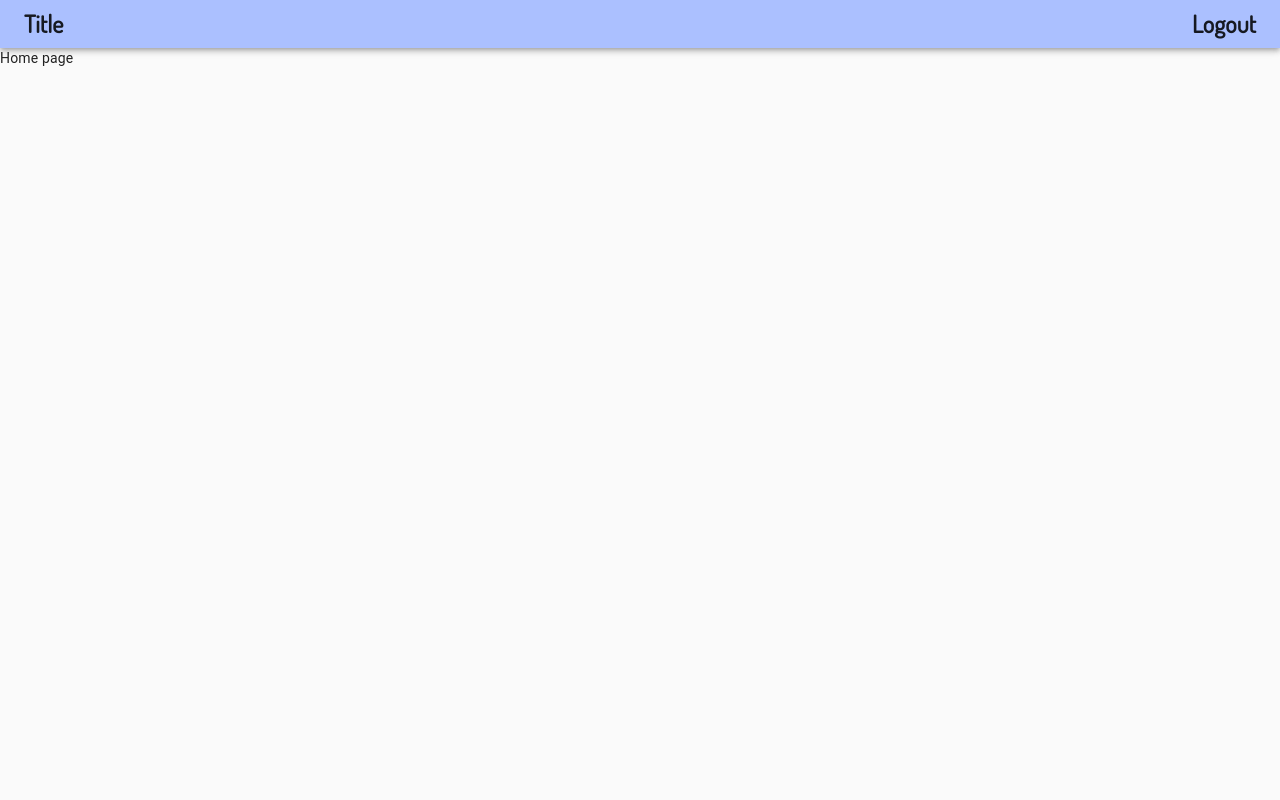
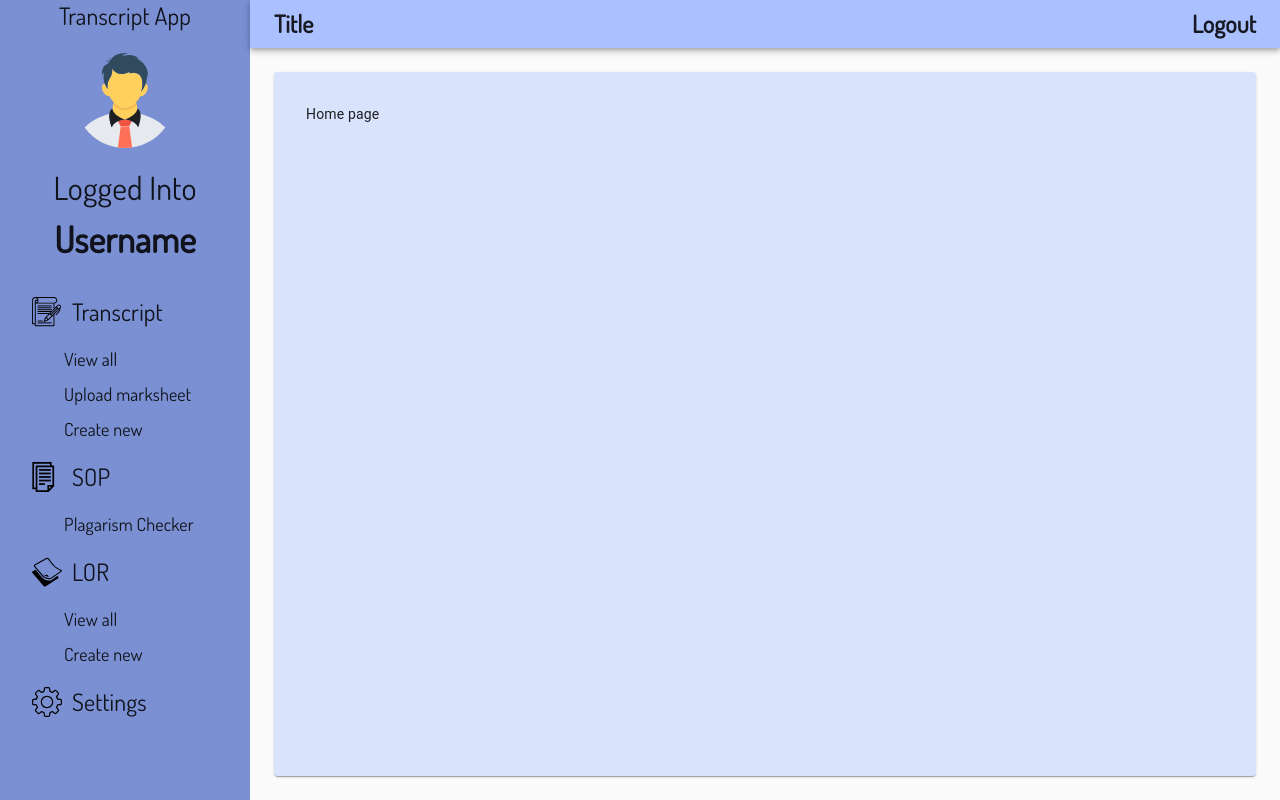
Before and after one commit to djunicode/Transcript-web, a React (Create React App) app in the folder frontend/: page / in a window 1280 px wide. Built offline with nearby package versions, Linux system fonts and the light colour scheme.

Commit message:
Created template component
Made SideNav relative so that it fits in the layout properly

```diff
--- a/frontend/src/App.js
+++ b/frontend/src/App.js
@@ -1,9 +1,8 @@
 import React from 'react'
 import { Provider } from 'react-redux'
-import { BrowserRouter, Route } from 'react-router-dom';
+import { BrowserRouter, Route, Switch } from 'react-router-dom';
 import ProtectedRoute from './components/ProtectedRoute'
-import SideNav from './components/SideNav';
-import Appbar from './components/Appbar'
+import Template from './components/Template'
 import store from './redux/store'
 import { CssBaseline, ThemeProvider } from '@material-ui/core'
 import { lightTheme } from './theme/lightTheme'
@@ -14,11 +13,15 @@ function App() {
 			<CssBaseline />
 			<ThemeProvider theme={lightTheme}>
 				<BrowserRouter>
-				{/* <SideNav /> */}
-				<Appbar />
-				<Route exact path="/"> Home page </Route>
-				<Route exact path="/login"> Login page </Route>
-				<ProtectedRoute exact path="/test"> Testing Protected Routes </ProtectedRoute>
+					<Switch>
+						{/* Routes outside template */}
+						<Route exact path="/login"> Login page </Route>
+						<Template>
+							{/* Routes inside template */}
+							<Route exact path="/"> Home page </Route>
+							<ProtectedRoute exact path="/test"> Testing Protected Routes </ProtectedRoute>
+						</Template>
+					</Switch>
 				</BrowserRouter>
 			</ThemeProvider>
 		</Provider>
--- a/frontend/src/components/SideNav.js
+++ b/frontend/src/components/SideNav.js
@@ -1,4 +1,4 @@
-import { Drawer, List, ListItem, ListItemIcon, ListItemText, makeStyles, Typography } from '@material-ui/core'
+import { List, ListItem, ListItemIcon, ListItemText, makeStyles, Typography } from '@material-ui/core'
 import React from 'react'
 import ManSVG from '../assets/svg/man.svg';
 import { ReactComponent as TranscriptSVG} from '../assets/svg/navbar_transcript.svg'
@@ -41,7 +41,7 @@ const navItems = {
 const useStyles = makeStyles(theme=>({
         drawer: { flexShrink: 0 },
         drawerPaper: {
-            minWidth: drawerWidth,
+            width: drawerWidth, minHeight: '100vh', height: '100%',
             backgroundColor: theme.palette.primary.dark,
         },
         svgIcon: {
@@ -98,15 +98,9 @@ function SideNav() {
     // If xs, render drawer?
 
     return (
-        <Drawer
-        className={classes.drawer}
-        variant="permanent"
-        classes={{
-            paper: classes.drawerPaper,
-        }}
-        >
+        <div className={classes.drawerPaper}>
             <Typography variant="h5" align="center">Transcript App</Typography>
-            <img src={ManSVG} className={classes.svgIcon} height="100" width="100" alt="Profile"/>
+            <img src={ManSVG} className={classes.svgIcon} height="100" width="fit-content" alt="Profile"/>
             <div className={classes.container}>
                 <Typography align="center" className={classes.loggedInFont}>Logged Into</Typography>
                 <Typography align="center" className={classes.usernameFont}>Username</Typography>
@@ -150,7 +144,7 @@ function SideNav() {
                 )
                 }
             </List>
-        </Drawer>
+        </div>
     )
 }
 
--- /dev/null
+++ b/frontend/src/components/Template.js
@@ -0,0 +1,40 @@
+import { Grid, makeStyles, Paper } from '@material-ui/core'
+import React from 'react'
+import Appbar from './Appbar'
+import SideNav from './SideNav'
+import { fade } from '@material-ui/core/styles/colorManipulator';
+
+const useStyles = makeStyles(theme=>({
+        paperContainer: {
+            padding: theme.spacing(4),
+            margin: theme.spacing(3),
+            // height: '100%',
+            backgroundColor: fade(theme.palette.primary.main, 0.4), //40%
+        },
+        nestedContainer: {
+            flexGrow: 1, display: 'flex', flexDirection:'column'
+        }
+    })
+)
+function Template({children}) {
+    const classes = useStyles()
+    return (
+        <Grid container xs={12}>
+            <Grid item>
+                <SideNav />
+            </Grid>
+            <Grid item className={classes.nestedContainer}>
+                <Grid item>
+                    <Appbar />
+                </Grid>
+                <Grid item xs={12} className={classes.nestedContainer}>
+                    <Paper className={classes.paperContainer} style={{flexGrow: 1}}>
+                        {children}
+                    </Paper>
+                </Grid>
+            </Grid>
+        </Grid>
+    )
+}
+
+export default Template
```
